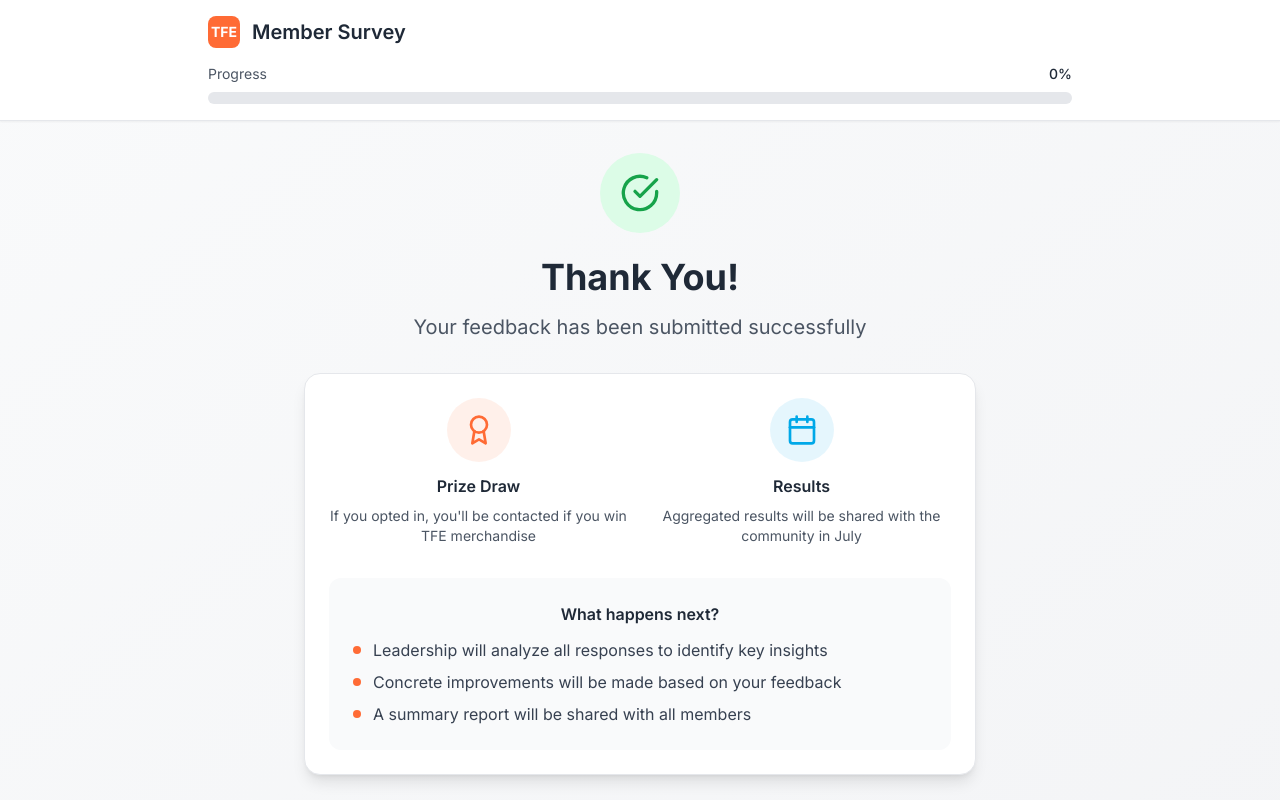
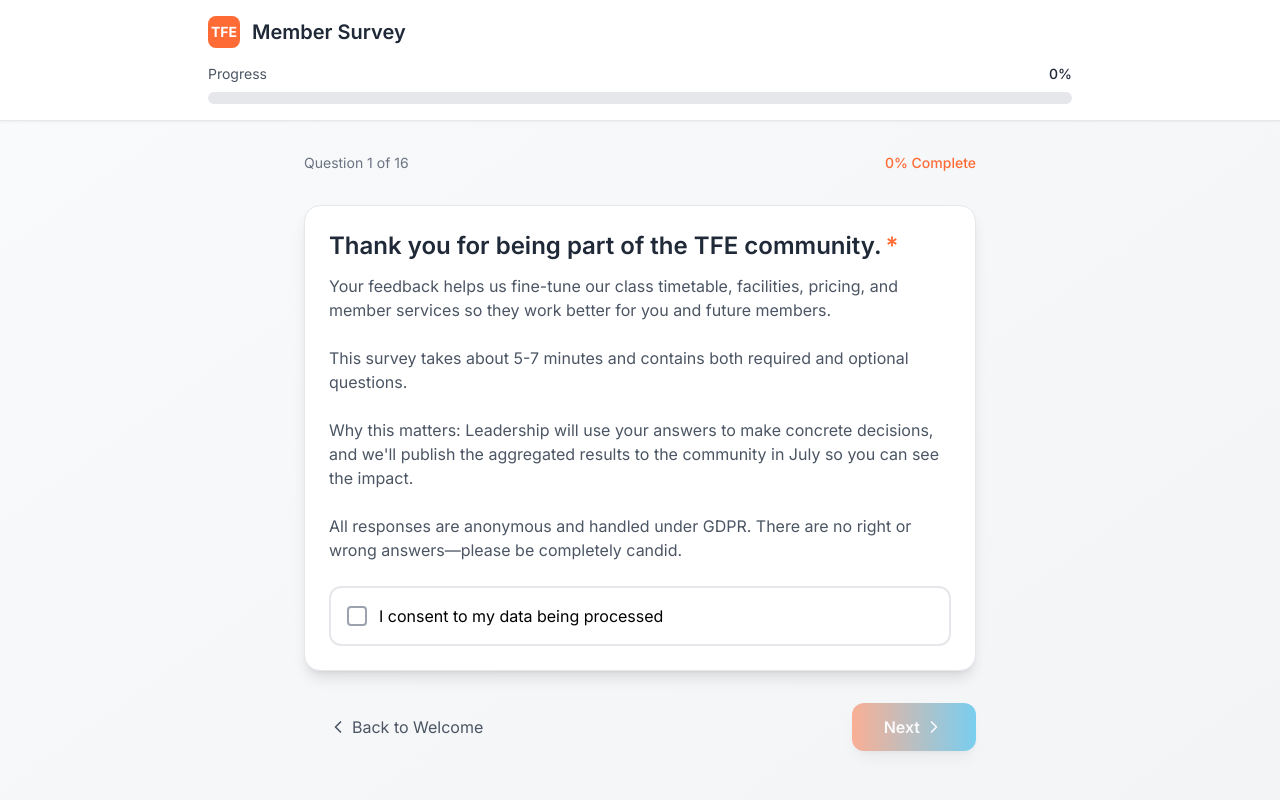
Before and after one commit to andrewallen/tfe-survey, a React (Vite) app in the folder workspace/: page /survey in a window 1280 px wide. Before the commit this address led to /thank-you. Shown: the top 800 px of the page. Built offline with nearby package versions, Linux system fonts and the light colour scheme.

Commit message:
Refactor code structure for improved readability and maintainability

```diff
--- a/workspace/src/components/NavigationButtons.tsx
+++ b/workspace/src/components/NavigationButtons.tsx
@@ -2,15 +2,34 @@ import { useSurvey } from '../contexts/SurveyContext';
 import { useNavigate } from 'react-router-dom';
 import { motion } from 'framer-motion';
 import { ChevronLeft, ChevronRight } from 'lucide-react';
+import { Question } from '../types/survey'; // Import Question type
+import clsx from 'clsx';
 
-export default function NavigationButtons() {
-  const { state, nextQuestion, previousQuestion, completeSurvey } = useSurvey();
+export default function NavigationButtons({ currentQuestion }: { currentQuestion: Question | null }) { // Add currentQuestion prop
+  const { state, nextQuestion, previousQuestion, completeSurvey, getResponse } = useSurvey(); // Add getResponse
   const navigate = useNavigate();
 
   const isFirstQuestion = state.currentQuestionIndex === 0;
   const isLastQuestion = state.currentQuestionIndex === state.totalQuestions - 1;
 
+  // Check if the current question is answered if it's required
+  const isCurrentQuestionAnswered = () => {
+    if (!currentQuestion || !currentQuestion.required) {
+      return true; // Not required or no current question, so allow proceeding
+    }
+    const response = getResponse(currentQuestion.id);
+    if (!response || response.answer === '' || (Array.isArray(response.answer) && response.answer.length === 0)) {
+      return false; // Required but not answered
+    }
+    return true;
+  };
+
   const handleNext = () => {
+    if (!isCurrentQuestionAnswered()) {
+      // Optionally, show a message to the user
+      alert('Please answer the current question to proceed.');
+      return;
+    }
     if (isLastQuestion) {
       completeSurvey();
       navigate('/thank-you');
@@ -41,9 +60,13 @@ export default function NavigationButtons() {
 
       <motion.button
         onClick={handleNext}
-        className="inline-flex items-center px-8 py-3 bg-gradient-to-r from-tfe-primary to-tfe-accent text-white font-semibold rounded-xl shadow-lg hover:shadow-xl transition-all duration-200"
-        whileHover={{ scale: 1.05 }}
-        whileTap={{ scale: 0.95 }}
+        disabled={!isCurrentQuestionAnswered()} // Disable button if not answered
+        className={clsx(
+          'inline-flex items-center px-8 py-3 bg-gradient-to-r from-tfe-primary to-tfe-accent text-white font-semibold rounded-xl shadow-lg hover:shadow-xl transition-all duration-200',
+          !isCurrentQuestionAnswered() && 'opacity-50 cursor-not-allowed' // Style for disabled state
+        )}
+        whileHover={{ scale: isCurrentQuestionAnswered() ? 1.05 : 1 }} // Only apply hover effect if enabled
+        whileTap={{ scale: isCurrentQuestionAnswered() ? 0.95 : 1 }} // Only apply tap effect if enabled
       >
         {isLastQuestion ? 'Complete Survey' : 'Next'}
         {!isLastQuestion && <ChevronRight className="w-5 h-5 ml-1" />}
--- a/workspace/src/components/QuestionRenderer.tsx
+++ b/workspace/src/components/QuestionRenderer.tsx
@@ -1,4 +1,4 @@
-import { useState, useEffect } from 'react';
+import { useState, useEffect, useCallback } from 'react';
 import { motion } from 'framer-motion';
 import { Question } from '../types/survey';
 import { useSurvey } from '../contexts/SurveyContext';
@@ -10,14 +10,14 @@ interface QuestionRendererProps {
 }
 
 export default function QuestionRenderer({ question }: QuestionRendererProps) {
-  const { answerQuestion, getResponse } = useSurvey();
+  const { answerQuestion, getResponse, nextQuestion } = useSurvey();
   const [selectedValue, setSelectedValue] = useState<string | string[] | number>('');
   const [textValue, setTextValue] = useState('');
 
   const existingResponse = getResponse(question.id);
 
   // Check if this question should be shown based on previous answers
-  const shouldShowQuestion = () => {
+  const shouldShowQuestion = useCallback(() => {
     // Show gender self-describe only if "Self‑describe" was selected for gender
     if (question.id === 'gender-self-describe') {
       const genderResponse = getResponse('gender');
@@ -38,10 +38,28 @@ export default function QuestionRenderer({ question }: QuestionRendererProps) {
     }
 
     return true;
-  };
+  }, [question.id, getResponse]);
+
+  // Auto-advance if this question shouldn't be shown
+  useEffect(() => {
+    if (!shouldShowQuestion()) {
+      // Small delay to prevent render loop
+      const timer = setTimeout(() => {
+        nextQuestion();
+      }, 50);
+      return () => clearTimeout(timer);
+    }
+  }, [shouldShowQuestion, nextQuestion]);
 
   if (!shouldShowQuestion()) {
-    return null;
+    return (
+      <div className="flex items-center justify-center min-h-64">
+        <div className="text-center">
+          <div className="w-8 h-8 border-4 border-tfe-primary border-t-transparent rounded-full animate-spin mx-auto mb-4"></div>
+          <p className="text-tfe-gray-600">Loading next question...</p>
+        </div>
+      </div>
+    );
   }
 
   useEffect(() => {
--- a/workspace/src/pages/Survey.tsx
+++ b/workspace/src/pages/Survey.tsx
@@ -7,20 +7,16 @@ import QuestionRenderer from '../components/QuestionRenderer';
 import NavigationButtons from '../components/NavigationButtons';
 
 export default function Survey() {
-  const { state, startSurvey } = useSurvey();
+  const { state, startSurvey, getResponse, nextQuestion: contextNextQuestion } = useSurvey(); // Add getResponse and rename nextQuestion
   const navigate = useNavigate();
   const [allQuestions, setAllQuestions] = useState<Question[]>([]);
   const [currentQuestion, setCurrentQuestion] = useState<Question | null>(null);
 
   useEffect(() => {
-    // Flatten all questions from all groups
     let questions = commonShellQuestions.groups.flatMap(group => group.questions);
 
-    // Filter questions based on member type if known
     if (state.user?.memberType) {
       const memberType = state.user.memberType;
-
-      // Remove membership length question for previous members
       if (memberType === 'previous') {
         questions = questions.filter(q => q.id !== 'membership-length');
       }
@@ -29,19 +25,58 @@ export default function Survey() {
     setAllQuestions(questions);
 
     if (!state.user) {
-      // Start survey with default member type - will be updated when user answers the screener
       startSurvey('current', questions.length);
     }
-  }, [state.user?.memberType]);
+  }, [state.user?.memberType, startSurvey]);
 
   useEffect(() => {
-    if (allQuestions.length > 0 && state.currentQuestionIndex < allQuestions.length) {
-      setCurrentQuestion(allQuestions[state.currentQuestionIndex]);
-    } else if (state.currentQuestionIndex >= allQuestions.length) {
-      // Survey completed
-      navigate('/thank-you');
+    if (allQuestions.length > 0) {
+      let questionIndex = state.currentQuestionIndex;
+      let questionToShow: Question | null = allQuestions[questionIndex];
+
+      // Loop to find the next valid question to show
+      while (questionToShow && !shouldShowQuestion(questionToShow, getResponse)) {
+        // If the current question shouldn't be shown, try to advance the index in context
+        // This relies on QuestionRenderer also having logic to auto-advance if it gets a question it shouldn't show.
+        // A more robust solution might involve a dedicated function in SurveyContext to find the next valid question index.
+        if (questionIndex < allQuestions.length - 1) {
+          questionIndex++;
+          questionToShow = allQuestions[questionIndex];
+        } else {
+          questionToShow = null; // No more questions to show
+          break;
+        }
+      }
+
+      // Update the current question in the local state
+      setCurrentQuestion(questionToShow);
+
+      if (!questionToShow && state.currentQuestionIndex < allQuestions.length) {
+        // If no question to show and we are not at the end of all potential questions, navigate to thank you
+        navigate('/thank-you');
+      } else if (!questionToShow && state.currentQuestionIndex >= allQuestions.length -1) {
+        // If no question to show and we are at or past the end, navigate to thank you
+        navigate('/thank-you');
+      }
     }
-  }, [state.currentQuestionIndex, allQuestions, navigate]);
+  }, [state.currentQuestionIndex, allQuestions, navigate, getResponse, contextNextQuestion]);
+
+  // Helper function to determine if a question should be shown
+  const shouldShowQuestion = (question: Question, getResponseFunc: (id: string) => any) => {
+    if (question.id === 'gender-self-describe') {
+      const genderResponse = getResponseFunc('gender');
+      return genderResponse?.answer === 'Self‑describe';
+    }
+    if (question.id === 'barriers-other') {
+      const barriersResponse = getResponseFunc('barriers');
+      return Array.isArray(barriersResponse?.answer) && barriersResponse.answer.includes('Other');
+    }
+    if (question.id === 'email-address') {
+      const prizeDrawResponse = getResponseFunc('prize-draw-consent');
+      return prizeDrawResponse?.answer === 'Yes, enter me in the prize draw';
+    }
+    return true;
+  };
 
   if (!state.user || !currentQuestion) {
     return (
@@ -68,7 +103,7 @@ export default function Survey() {
       </div>
 
       <QuestionRenderer question={currentQuestion} />
-      <NavigationButtons />
+      <NavigationButtons currentQuestion={currentQuestion} />
     </div>
   );
 }
```
